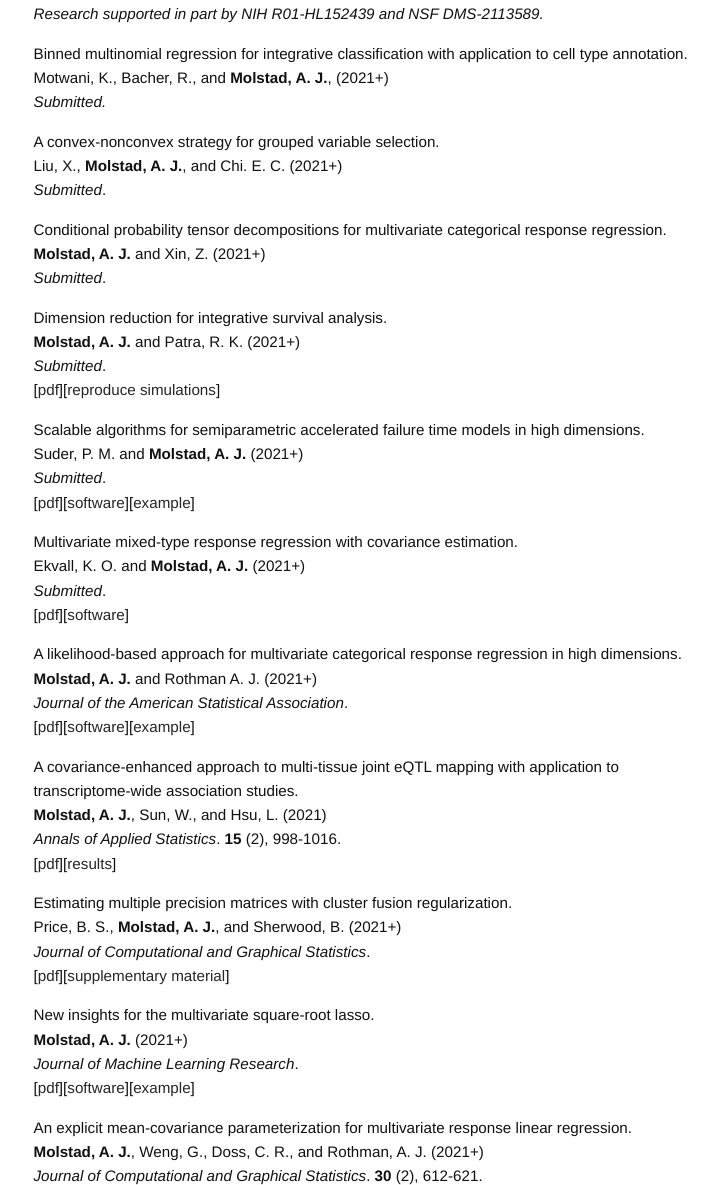
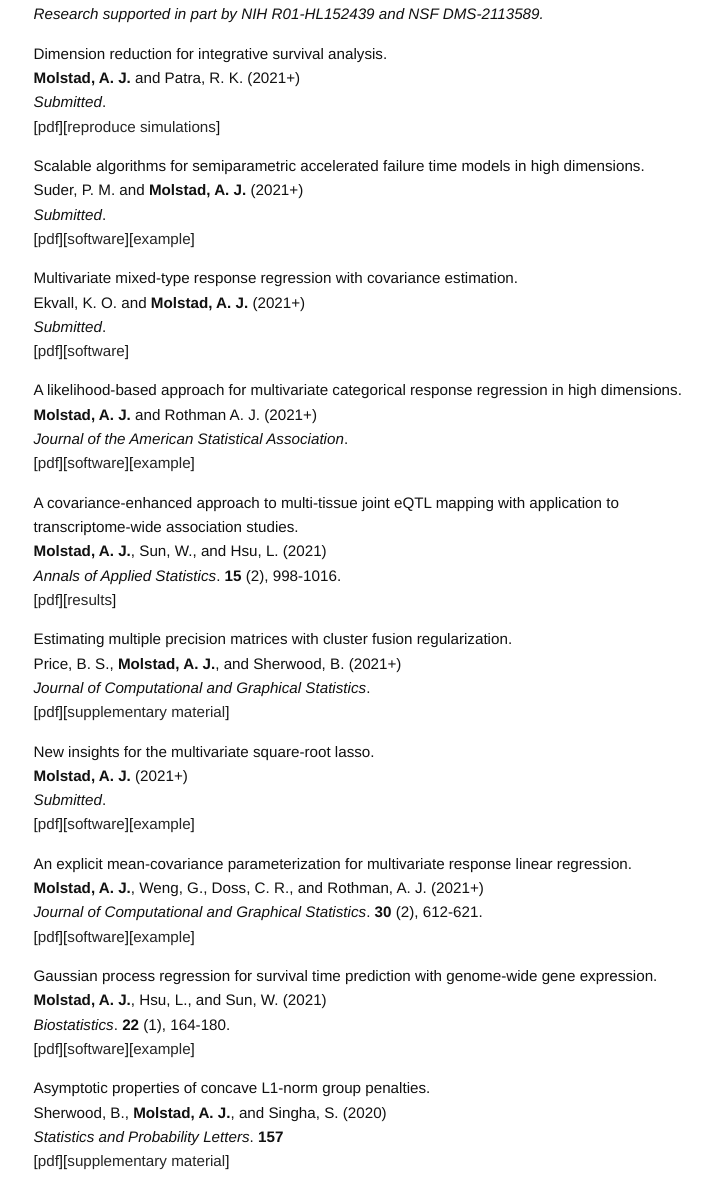
Before and after one commit to ajmolstad/ajmolstad.github.io, a Jekyll site: the page built from research.md, in a window 1280 px wide and 1400 px high, scrolled down 236 px. Shown: the part 215-1400 px from the top of the window, without its empty margins (274-992 px from the left). Built offline with Jekyll 4.4.1, drawn with Linux system fonts in a browser that asks for light colours.

Commit message:
Update research.md

```diff
--- a/research.md
+++ b/research.md
@@ -8,7 +8,7 @@
 
 *Research supported in part by NIH R01-HL152439 and NSF DMS-2113589.*
 
-Binned multinomial regression for integrative classification with
+<!-- Binned multinomial regression for integrative classification with
 application to cell type annotation. <br>
 Motwani, K., Bacher, R., and **Molstad, A. J.**, (2021+) <br>
 *Submitted.* <br>
@@ -20,7 +20,7 @@
 Conditional probability tensor decompositions for
 multivariate categorical response regression. <br>
 **Molstad, A. J.** and Xin, Z. (2021+)<br>
-*Submitted*. <br>
+*Submitted*. <br> -->
 
 Dimension reduction for integrative survival analysis. <br>
 **Molstad, A. J.** and Patra, R. K. (2021+)<br>
@@ -56,7 +56,7 @@
 
 New insights for the multivariate square-root lasso. <br>
 **Molstad, A. J.** (2021+)<br>
-*Journal of Machine Learning Research*.  <br>
+*Submitted*.  <br>
 [[pdf](https://arxiv.org/pdf/1909.05041)][[software](https://github.com/ajmolstad/MSRL)][[example](/docs/MSRL_Example.html)] <br>
 
 
```
